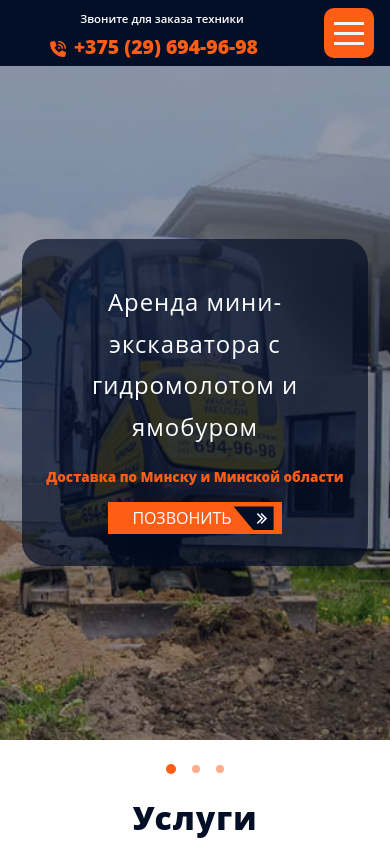
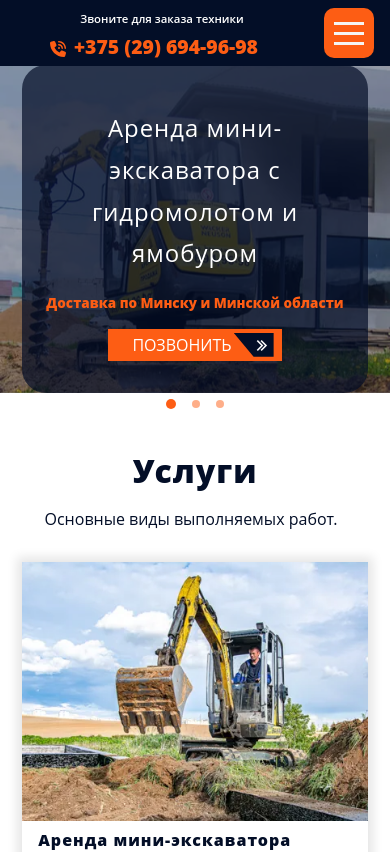
Before and after one commit to TanyaDanilovich/miniarenda_styled, a React (Vite) app: page / in a window 390 px wide. Shown: the top 852 px of the page. Built offline with nearby package versions, Linux system fonts and the light colour scheme.

Commit message:
fix appcarousel

```diff
--- a/src/shared/hooks/useDebounsedWindowSize.ts
+++ b/src/shared/hooks/useDebounsedWindowSize.ts
@@ -2,17 +2,19 @@ import {useEffect, useState} from 'react';
 import {debounceFunction} from '../utils/debounceFunction';
 
 export const useDebouncedWindowSize = () => {
-    const [width, setWidth] = useState<number>(window.innerWidth)
-    const [height, setHeight] = useState<number>(window.innerHeight)
+
+    const getSize = (): { width: number, height: number } => ({
+        width: typeof window !== 'undefined' ? window.innerWidth : 0,
+        height: typeof window !== 'undefined' ? window.innerHeight : 0,
+    });
+
+    const [size, setSize] = useState<{ width: number, height: number }>(getSize);
 
     useEffect(() => {
-        const handleResize = debounceFunction(() => {
-            setWidth(window.innerWidth)
-            setHeight(window.innerHeight)
-        }, 500)
-        window.addEventListener("resize", handleResize);
-        return () => window.removeEventListener("resize", handleResize);
+        const onResize = debounceFunction(() => setSize(getSize()), 500);
+        window.addEventListener('resize', onResize);
+        return () => window.removeEventListener('resize', onResize);
+    }, [])
 
-    })
-    return [width, height]
+    return size
 }
--- a/src/shared/ui/slider/AppCarousel.tsx
+++ b/src/shared/ui/slider/AppCarousel.tsx
@@ -28,7 +28,8 @@ export type CarouselProps = {
     children: React.ReactNode
     className?: string,
     callback?: () => void // Колбек для событий
-    eventType?: EmblaEventType
+    eventType?: EmblaEventType,
+    $height: number
 }
 
 
@@ -41,7 +42,8 @@ export const AppCarousel = ({
                                 className,
                                 callback = () => {
                                 },
-                                eventType = 'select', // По умолчанию слушаем событие select
+                                eventType = 'select',
+                                $height,
                                 children
                             }: CarouselProps) => {
     const [emblaRef, emblaApi] = useEmblaCarousel(options, [Autoplay({...autoplay})])
@@ -79,9 +81,10 @@ export const AppCarousel = ({
 
     }, [emblaApi, callback, eventType])
 
+    console.log("AppCarousel - ", $height)
 
     return (
-        <S_AppCarouselWrapper id = {id} className = {className}>
+        <S_AppCarouselWrapper id = {id} className = {className} $vh = {$height}>
 
             <S_AppCarouselViewport ref = {emblaRef}>
                 <S_AppCarouselContainer>
--- a/src/shared/ui/slider/appCarouselStyle.ts
+++ b/src/shared/ui/slider/appCarouselStyle.ts
@@ -1,9 +1,10 @@
 import styled from 'styled-components';
 
 
-export const S_AppCarouselWrapper = styled.section`
+export const S_AppCarouselWrapper = styled.section<{ $vh?: number }>`
     position:relative;
     width:100%;
+    height:${({$vh}) => `${$vh}px`} | 100%;
     margin:0 auto;
     /* те же CSS-переменные, что ты использовала */
     --slide-spacing:0px;
--- a/src/widgets/hero/Hero.tsx
+++ b/src/widgets/hero/Hero.tsx
@@ -22,7 +22,7 @@ export const Hero = ({}: props) => {
 };
 
 export const S_Hero = styled.section<{}>`
-  aspect-ratio: 3/4;
+  //aspect-ratio: 3/4;
   width: 100%;
 
 
--- a/src/widgets/heroCarousel/HeroCarousel.tsx
+++ b/src/widgets/heroCarousel/HeroCarousel.tsx
@@ -7,6 +7,7 @@ import {
 } from '../../shared/ui/slider/appCarouselStyle';
 import type {EmblaOptionsType} from 'embla-carousel';
 import {AppCarousel} from '../../shared/ui/slider/AppCarousel';
+import {useDebouncedWindowSize} from '../../shared/hooks/useDebounsedWindowSize';
 
 export const HeroCarousel = () => {
     const carouselOptions: EmblaOptionsType = {
@@ -14,8 +15,9 @@ export const HeroCarousel = () => {
         //align: 'center',
         slidesToScroll: 1  // Явно указываем
     }
+    const {height} = useDebouncedWindowSize();
+    console.log("HeroCarousel - ",height)
 
-    // Настройки автопрокрутки с debounce
     const autoplayConfig = {
         delay: 8000,
         stopOnInteraction: false,
@@ -23,20 +25,21 @@ export const HeroCarousel = () => {
     }
 
     return (
-        <S_HeroCarousel id = "main-hero-carousel"
+        <S_HeroCarousel as={AppCarousel} id = "main-hero-carousel"
                         options = {carouselOptions}
                         autoplay = {autoplayConfig}
                         showDots = {true}
                         showArrows = {true}
+                        $height={height}
         >
             {heroData.map((slide, index) => <HeroSlide {...slide} index = {index} key = {index}/>)}
         </S_HeroCarousel>
     )
 }
 
-const S_HeroCarousel = styled(AppCarousel)`
+const S_HeroCarousel = styled.section`
 
-    height:80svh;
+
 
     ${S_AppCarouselArrowButtonsContainer}{
         justify-content:space-between;
--- a/src/widgets/services/Services.tsx
+++ b/src/widgets/services/Services.tsx
@@ -24,7 +24,7 @@ export const Services = ({}: props) => {
 
     const fullServicesData = API.getFullSubcategoriesData();
     const [servicesData, setServicesData] = useState(fullServicesData);
-    const [width] = useDebouncedWindowSize();
+    const {width} = useDebouncedWindowSize();
 
     useEffect(() => {
         const newServicesData = [...fullServicesData];
```
